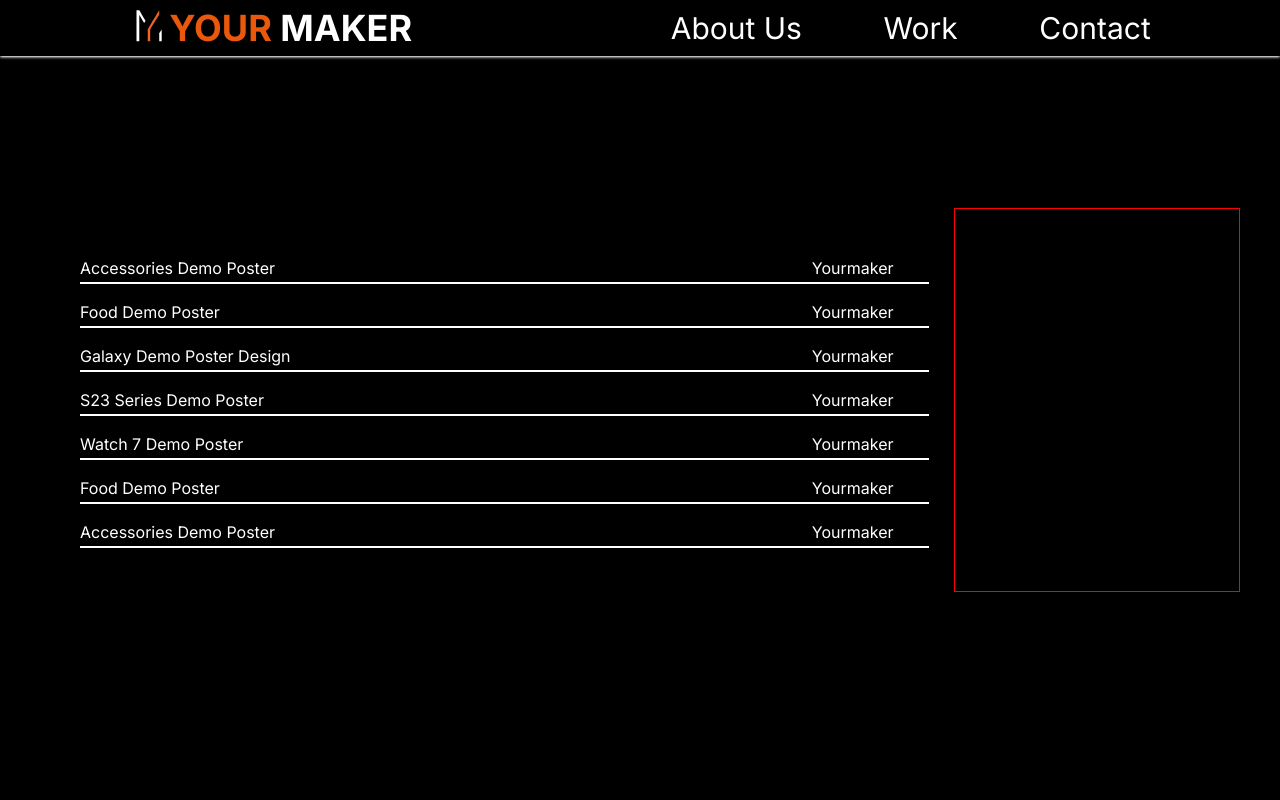
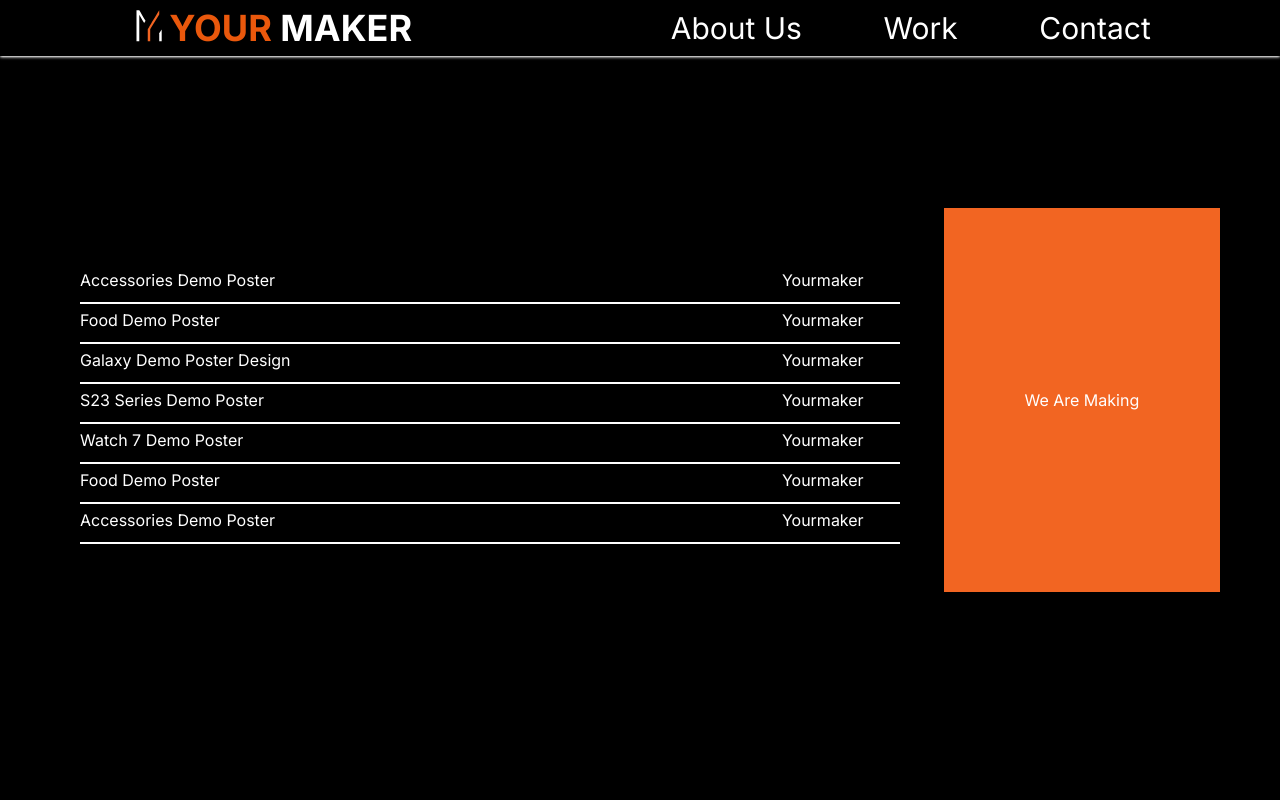
Before and after one commit to thetitasghosh/Your-Maker-Agency, a Next.js app: page /work in a window 1280 px wide. Shown: the top 800 px of the page. Built offline with nearby package versions, Linux system fonts and the light colour scheme.

Commit message:
add new style to work page

```diff
--- a/src/app/work/page.jsx
+++ b/src/app/work/page.jsx
@@ -5,14 +5,20 @@ import Image from "next/image";
 import Link from "next/link";
 import { motion } from "framer-motion";
 import { BorderBottomV } from "@/libs/anim/animate";
+import { cn } from "@/libs/cn";
 const WorkPage = () => {
-  const [frame, setFrame] = useState({ active: false, index: 0 });
+  const [frame, setFrame] = useState(0);
+  // const [hover, setHover] = useState(false);
+
+  let filterImage = work.filter((item) => item.id === frame);
   return (
     <div className="flex-sc min-h-screen gap-5 p-10">
-      <div className="redd flex h-fit w-full flex-col items-center justify-center gap-5">
+      <div className="redd flex h-fit w-full flex-col items-center justify-center">
         {work.map((data, index) => {
           return (
             <ListItem
+              // setHover={setHover}
+              // hover={hover}
               key={index}
               index={index}
               setFrame={setFrame}
@@ -21,35 +27,53 @@ const WorkPage = () => {
           );
         })}
       </div>
-      <div className="red h-96 w-96">
-        {/* {work.map((data) => {
-          const { index } = frame;
+      <div className="redd relative z-[55] m-5 h-96 w-96 transition-all duration-500">
+        {filterImage.map((item) => {
           return (
-            <div key={index}>
-              <Image
-                src={data.img}
-                alt="Yourmaker "
-                width={500}
-                height={0}
-                className="h-full w-full object-cover"
-              />
-            </div>
+            <Image
+              key={item.id}
+              src={item.img}
+              width={500}
+              height={0}
+              alt="yourmaker"
+              className="z-[999] h-full w-full"
+            />
           );
-        })} */}
+        })}
+        {frame === 0 ? (
+          <div className="absolute left-0 top-0 z-[55] flex h-full w-full items-center justify-center bg-yourMaker">
+            <h1>We Are Making</h1>
+          </div>
+        ) : (
+          ""
+        )}
+        {/* <motion.div
+          variants={ImagePlaceHolderSlideUp}
+          initial="init"
+          animate={hover ? "anim" : "init"}
+          // exit={"exit"}
+          className="absolute left-0 top-0 z-[55] h-full w-full bg-yourMaker"
+        /> */}
       </div>
     </div>
   );
 };
 
 export default WorkPage;
-
-function ListItem({ data, index, setFrame }) {
+function ListItem({ data, setFrame, setHover, hover }) {
+  const HandleState = (id) => {
+    setFrame(id);
+    // setHover(hover == state);
+    // console.log(hover, id);
+  };
   const { info, id } = data;
   return (
     <div
-      // onMouseEnter={() => setFrame({ active: true, index })}
-      // onMouseLeave={() => setFrame({ active: false, index })}
-      className="relative flex h-fit w-full cursor-pointer items-center justify-between px-10"
+      onMouseEnter={() => HandleState(id, false)}
+      onMouseLeave={() => HandleState(0, true)}
+      className={cn(
+        "redd relative flex h-10 w-full cursor-pointer items-center justify-between px-10 transition-all duration-500 hover:px-16",
+      )}
     >
       <Link href={""}>{info}</Link>
       <h2>Yourmaker</h2>
--- a/src/libs/anim/animate.js
+++ b/src/libs/anim/animate.js
@@ -33,9 +33,32 @@ export const BorderBottomV = {
   anim: (id) => ({
     width: "95%",
     transition: {
-      delay: 0.2 * id,
+      delay: 0.1 * id,
       duration: 0.78,
       ease: "easeInOut",
     },
   }),
 };
+
+export const ImagePlaceHolderSlideUp = {
+  init: {
+    height: "100%",
+  },
+  anim: {
+    height: "0%",
+    transition: {
+      duration: 0.5,
+      ease: "easeIn",
+    },
+  },
+  exit: {
+    height: "100%",
+    // bottom: 0,
+    top: 0,
+    left: 0,
+    transition: {
+      duration: 0.5,
+      ease: "easeIn",
+    },
+  },
+};
```
